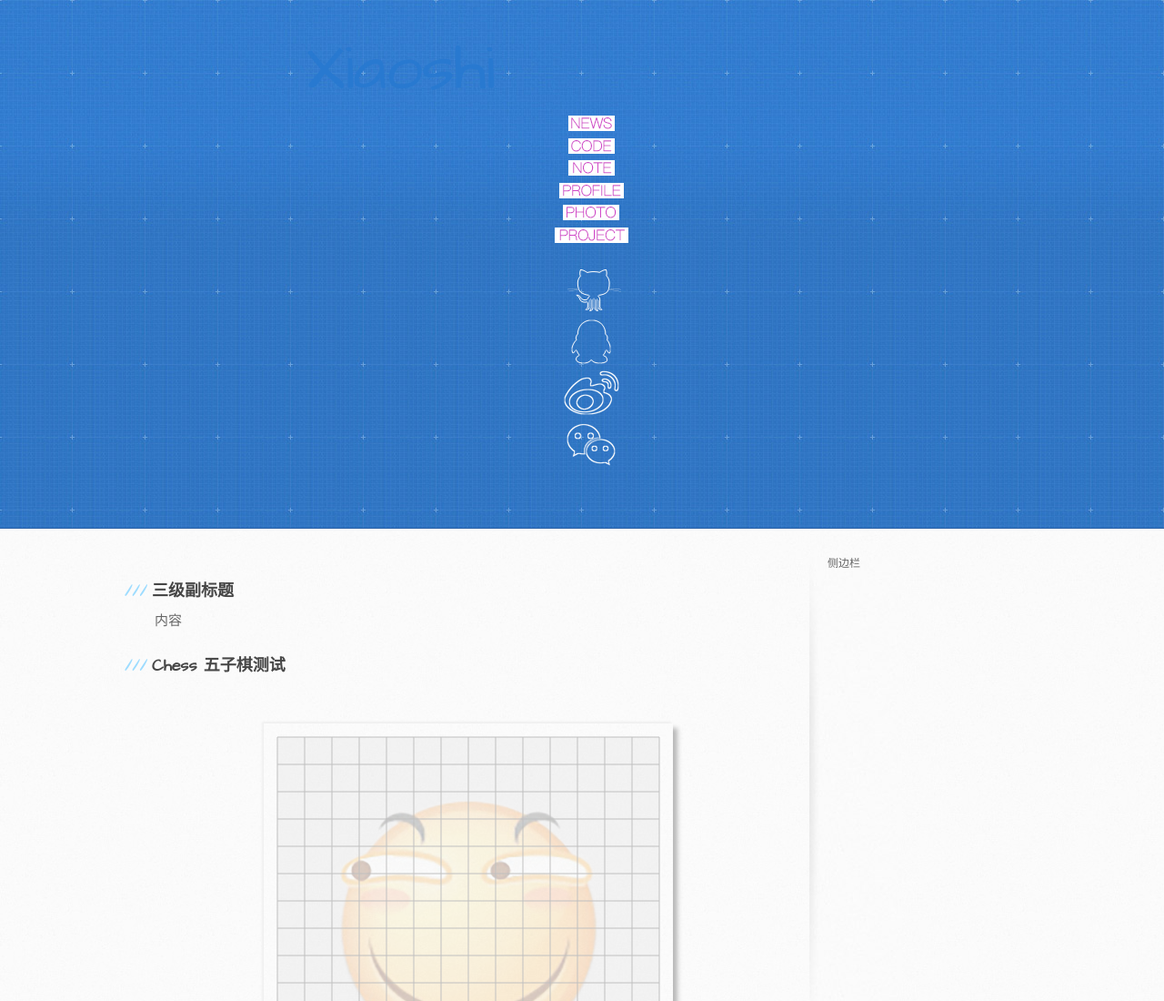
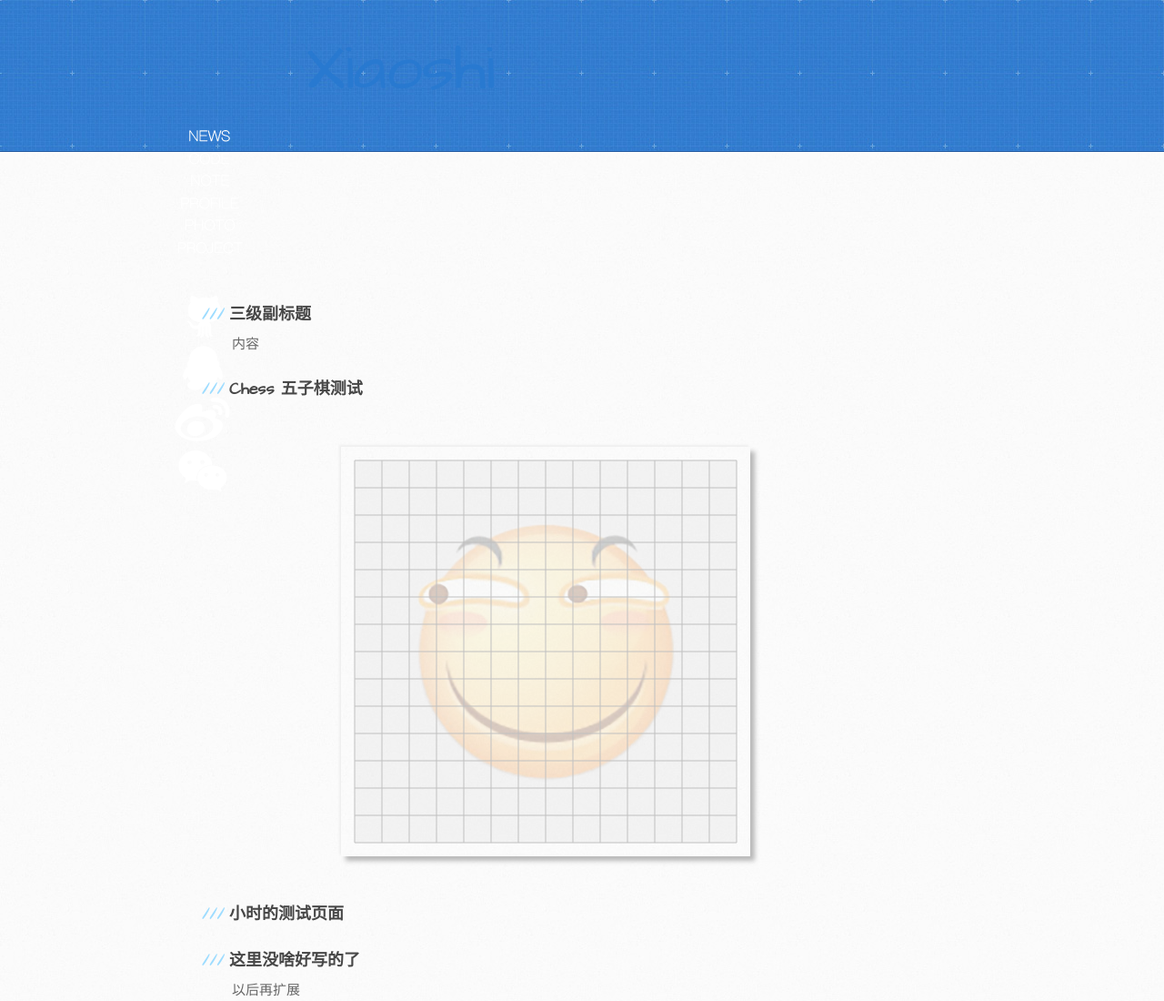
Before and after one commit to Xiaoshijiang/Xiaoshijiang.github.io, a plain HTML site: page index.html in a window 1280 px wide. Shown: the top 1100 px of the page at 91% size. Drawn offline with Linux system fonts and the light colour scheme.

Commit message:
2016/9/6

```diff
--- a/css/style.css
+++ b/css/style.css
@@ -4,7 +4,10 @@ canvas{
     box-shadow: -2px -2px 2px #EFEFEF,5px 5px 5px #B9B9B9
 }
 ol, ul{
+	clear: both;
     list-style:none;
+	clear: both;
+	float: left;
 }
 #container {
 	width: 100%;
--- a/index.html
+++ b/index.html
@@ -7,8 +7,7 @@
     <meta name="viewport" content="width=device-width, initial-scale=1, maximum-scale=1">
     <link href='https://fonts.googleapis.com/css?family=Architects+Daughter' rel='stylesheet' type='text/css'>
     <link rel="stylesheet" type="text/css" href="stylesheets/stylesheet.css" media="screen">
-    <link rel="stylesheet" type="text/css" href="stylesheets/github-light.css" media="screen">
-    <link rel="stylesheet" type="text/css" href="stylesheets/print.css" media="print">
+    <!--<link rel="stylesheet" type="text/css" href="stylesheets/github-light.css" media="screen">-->
     <link rel="stylesheet" type="text/css" href="css/style.css">
     <script src="javascripts/jquery-3.0.0.min.js" type="text/javascript"></script>
     <script src="javascripts/crossfade.js" type="text/javascript"></script>
@@ -31,54 +30,54 @@
                         <a href="http://xiaoshijiang.github.io/" title="Xiaoshi's'">Xiaoshi</a>
                     </h1>
                     <ul class="gmenu">
-                        <li class="news">
-                            <a href="http://"><img src="images/news_off.png" class="ov" style="position: absolute; opacity: 0;">
-                                <img src="images/news_on.png" alt="NEWS" class="df"></a>
+                        <li>
+                            <a href="http://"><img src="images/news_on.png" class="ov" style="position: absolute; opacity: 0;">
+                                <img src="images/news_off.png" alt="NEWS" class="df"></a>
                         </li>
-                        <li class="code">
-                            <a href="http://"><img src="images/code_off.png" class="ov" style="position: absolute; opacity: 0;">
-                                <img src="images/code_on.png" alt="CODE" class="df"></a>
+                        <li>
+                            <a href="http://"><img src="images/code_on.png" class="ov" style="position: absolute; opacity: 0;">
+                                <img src="images/code_off.png" alt="CODE" class="df"></a>
                         </li>
-                        <li class="note">
-                            <a href="http://"><img src="images/note_off.png" class="ov" style="position: absolute; opacity: 0;">
-                                <img src="images/note_on.png" alt="NOTE" class="df" style="opacity: 1;"></a>
+                        <li>
+                            <a href="http://"><img src="images/note_on.png" class="ov" style="position: absolute; opacity: 0;">
+                                <img src="images/note_off.png" alt="NOTE" class="df" style="opacity: 1;"></a>
                         </li>
-                        <li class="profile">
-                            <a href="http://"><img src="images/profile_off.png" class="ov" style="position: absolute; opacity: 0;">
-                                <img src="images/profile_on.png" alt="PROFILE" class="df"></a>
+                        <li>
+                            <a href="http://"><img src="images/profile_on.png" class="ov" style="position: absolute; opacity: 0;">
+                                <img src="images/profile_off.png" alt="PROFILE" class="df"></a>
                         </li>
-                        <li class="goods">
-                            <a href="http://"><img src="images/photo_off.png" class="ov" style="position: absolute; opacity: 0;">
-                                <img src="images/photo_on.png" alt="PHOTO" class="df"></a>
+                        <li>
+                            <a href="http://"><img src="images/photo_on.png" class="ov" style="position: absolute; opacity: 0;">
+                                <img src="images/photo_off.png" alt="PHOTO" class="df"></a>
                         </li>
-                        <li class="movie">
-                            <a href="https://"><img src="images/project_off.png" class="ov" style="position: absolute; opacity: 0;">
-                                <img src="images/project_on.png" alt="PROJECT" class="df"></a>
+                        <li>
+                            <a href="https://"><img src="images/project_on.png" class="ov" style="position: absolute; opacity: 0;">
+                                <img src="images/project_off.png" alt="PROJECT" class="df"></a>
                         </li>
                     </ul>
                     <ul class="sns">
-                        <li class="github">
+                        <li>
                             <a href="http://">
-                                <img src="images/github_off.png" class="ov" style="position: absolute; opacity: 0;">
-                                <img src="images/github_on.png" alt="github" class="df">
+                                <img src="images/github_on.png" class="ov" style="position: absolute; opacity: 0;">
+                                <img src="images/github_off.png" alt="github" class="df">
                             </a>
                         </li>
-                        <li class="QQMail">
+                        <li>
                             <a href="http://">
-                                <img src="images/qqmail_off.png" class="ov" style="position: absolute; opacity: 0;">
-                                <img src="images/qqmail_on.png" alt="QQMail" class="df">
+                                <img src="images/qqmail_on.png" class="ov" style="position: absolute; opacity: 0;">
+                                <img src="images/qqmail_off.png" alt="QQMail" class="df">
                             </a>
                         </li>
-                        <li class="Weibo">
+                        <li>
                             <a href="http://">
-                                <img src="images/weibo_off.png" class="ov" style="position: absolute; opacity: 0;">
-                                <img src="images/weibo_on.png" alt="Weibo" class="df">
+                                <img src="images/weibo_on.png" class="ov" style="position: absolute; opacity: 0;">
+                                <img src="images/weibo_off.png" alt="Weibo" class="df">
                             </a>
                         </li>
-                        <li class="Weixin">
+                        <li>
                             <a href="http://">
-                                <img src="images/weixin_off.png" class="ov" style="position: absolute; opacity: 0;">
-                                <img src="images/weixin_on.png" alt="Weixin" class="df">
+                                <img src="images/weixin_on.png" class="ov" style="position: absolute; opacity: 0;">
+                                <img src="images/weixin_off.png" alt="Weixin" class="df">
                             </a>
                         </li>
                     </ul>
--- a/javascripts/crossfade.js
+++ b/javascripts/crossfade.js
@@ -5,7 +5,7 @@ $(function() {
 		if (this.src.match('_off')) {
 			$(this).addClass('df');
 			this.rollOverImg = new Image();
-			this.rollOverImg.src = this.getAttribute("src").replace("_off", "_on");;
+			this.rollOverImg.src = this.getAttribute("src").replace("_off", "_on");
 			$(this.rollOverImg).css({position:'absolute', opacity:0});
 			$(this).before(this.rollOverImg);
 
```
Also changed, not shown: images/profile_off.png (renamed from images/profile-off.png).
